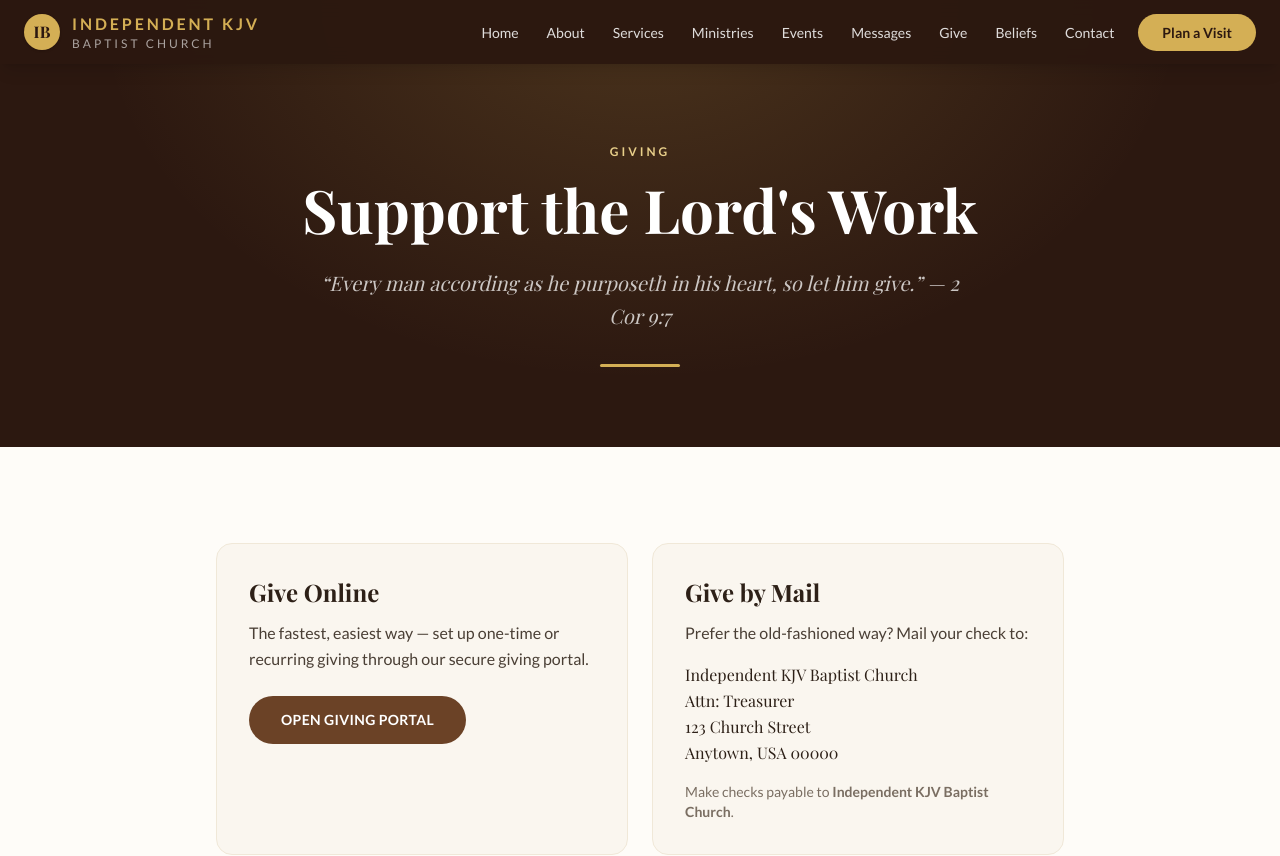
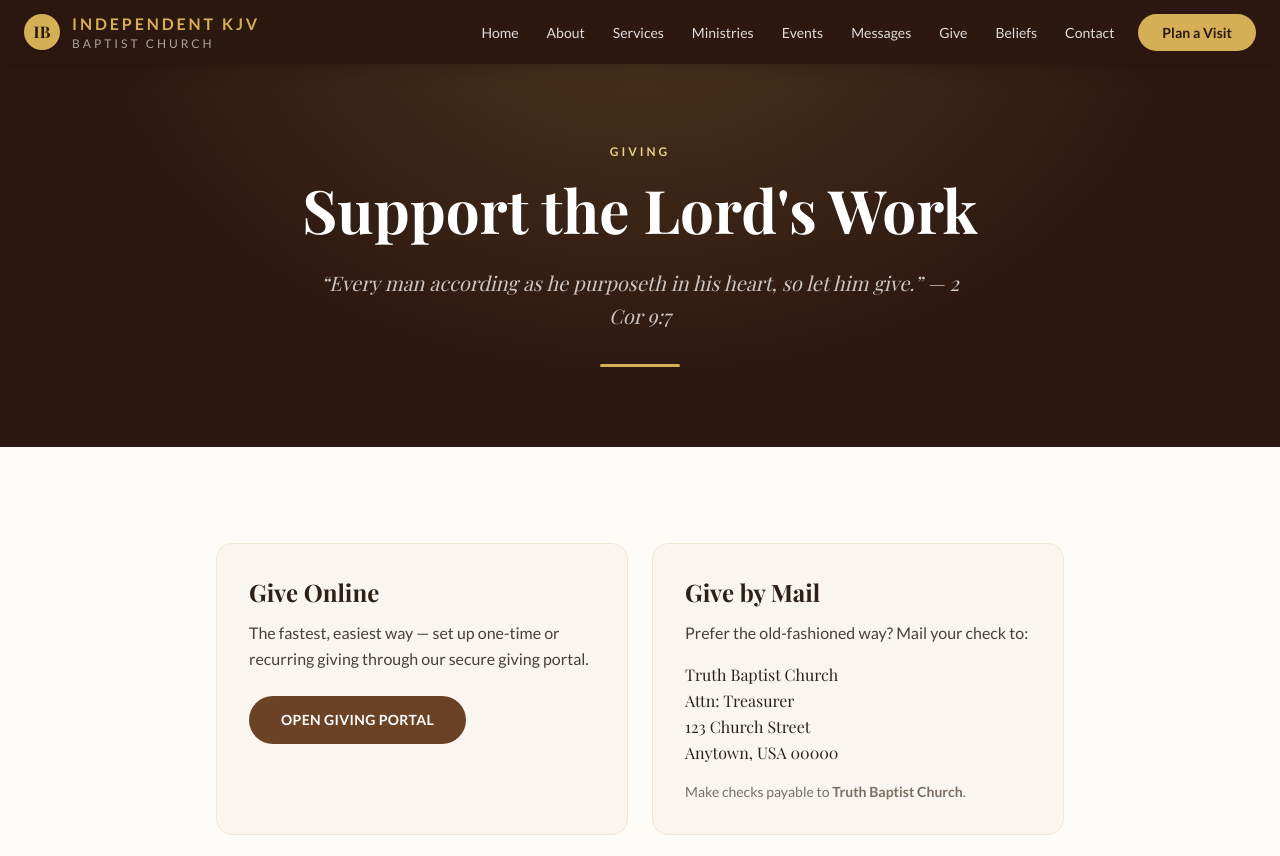
Before and after one commit to edesent/church-boilerplate, a Next.js app: page /give in a window 1280 px wide. Shown: the top 856 px of the page. Built offline with nearby package versions, Linux system fonts and the light colour scheme; a web font is replaced by a local one.

Commit message:
Rename church to Truth Baptist Church on Give page

```diff
--- a/src/app/give/page.tsx
+++ b/src/app/give/page.tsx
@@ -6,10 +6,10 @@ import SubpageHero from "@/components/SubpageHero";
 export const metadata: Metadata = {
   title: "Give Online",
   description:
-    "Give your tithes and offerings to Independent KJV Baptist Church securely online — or by mail or in person.",
+    "Give your tithes and offerings to Truth Baptist Church securely online — or by mail or in person.",
   alternates: { canonical: "/give" },
   openGraph: {
-    title: "Give Online | Independent KJV Baptist Church",
+    title: "Give Online | Truth Baptist Church",
     description: "Support the work of the Lord through your tithes and offerings.",
     url: "/give",
     type: "website",
@@ -47,13 +47,13 @@ export default function GivePage() {
                 Prefer the old-fashioned way? Mail your check to:
               </p>
               <address className="not-italic font-serif text-text-dark leading-relaxed mb-4">
-                Independent KJV Baptist Church<br />
+                Truth Baptist Church<br />
                 Attn: Treasurer<br />
                 123 Church Street<br />
                 Anytown, USA 00000
               </address>
               <p className="text-sm text-text-light">
-                Make checks payable to <strong>Independent KJV Baptist Church</strong>.
+                Make checks payable to <strong>Truth Baptist Church</strong>.
               </p>
             </div>
           </div>
```
